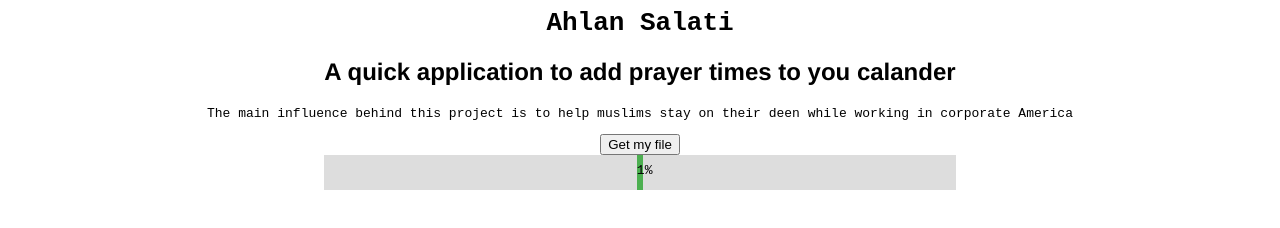
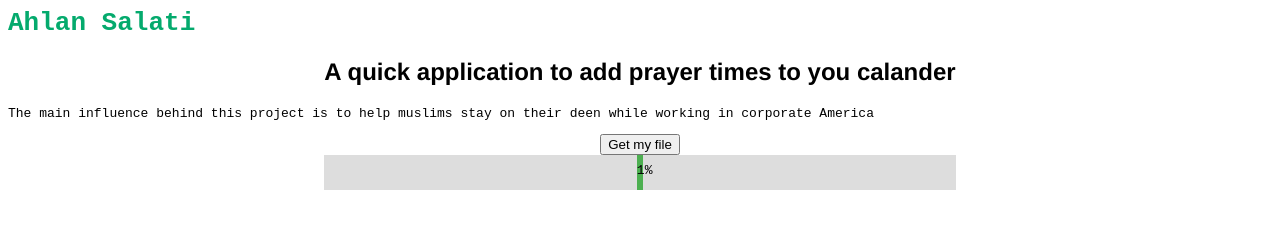
Before and after one commit to kidreveloution/ahlan-salati, a website: page FrontEnd/index.html in a window 1280 px wide. Drawn offline with Linux system fonts and the light colour scheme.

Commit message:
making it purty

```diff
--- a/FrontEnd/main.css
+++ b/FrontEnd/main.css
@@ -18,7 +18,15 @@ h2 {
   margin: 4px 2px;
 }
 
+p {
+  color: black;
+  text-align: left;
+}
 
+h1 {
+    color:#04AA6D;
+    text-align: left;
+}
 
 .round10 {border-radius: 10px;}
 .button2 {border-radius: 4px;}
```
